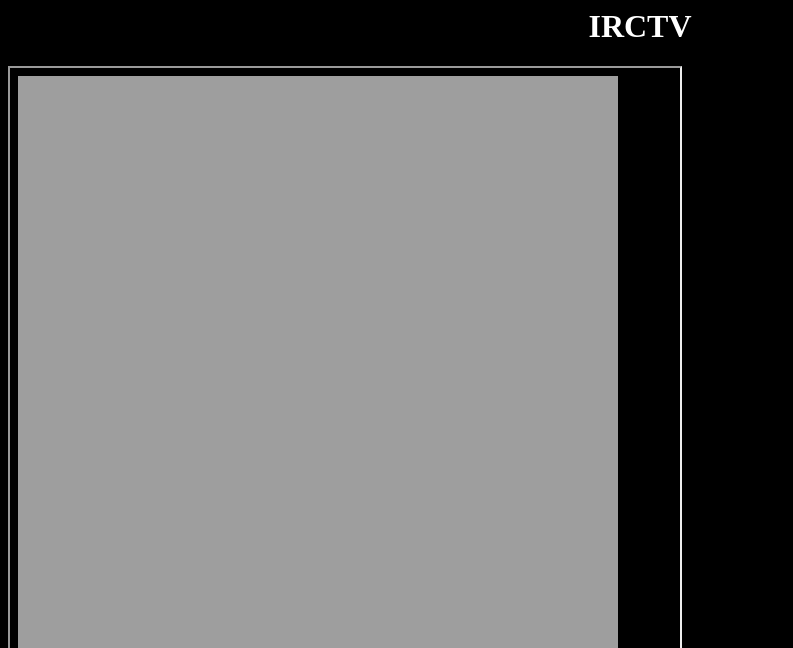
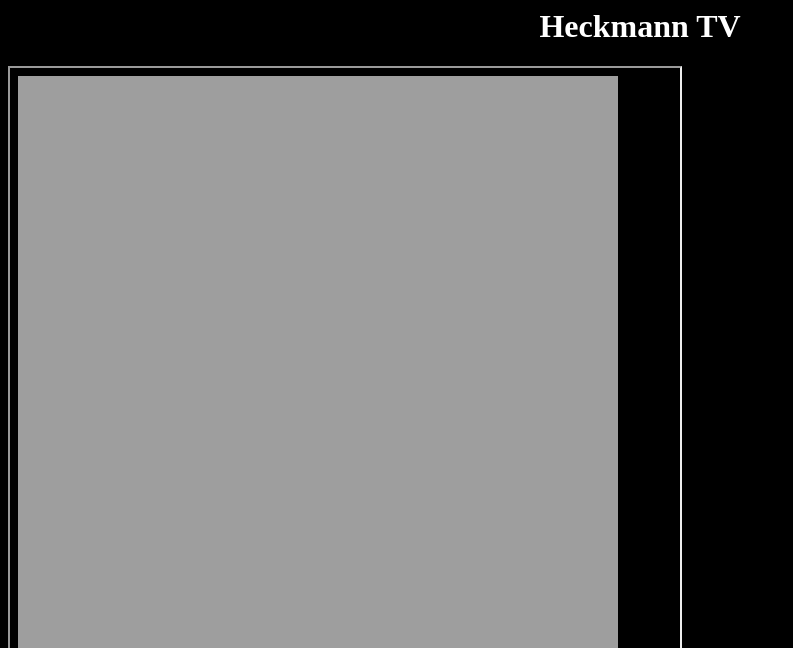
Before and after one commit to defalt0x00/Tirc, a plain HTML site: page Tirc/index.html in a window 1280 px wide. Shown: the top 648 px of the page, without its empty margins (0-793 px from the left). Drawn offline with Linux system fonts and the light colour scheme.

Commit message:
Update index.html

```diff
--- a/Tirc/index.html
+++ b/Tirc/index.html
@@ -29,7 +29,7 @@ p {
 </style>
 </head>
 <body>
-<h1> IRCTV </h1>
+<h1> Heckmann TV </h1>
 
 <iframe src="canais/rede-tv.html" height=600px; width=670px;></iframe>
 <iframe style="width: 600px; height: 600px;" src="http://lightirc.com/start/?host=irc.heckmann.top&port=6667&policyPort=8002&language=pt&realname=%23MrRobot&quitMessage=%23MrRobot%20%40%20Priv8&charset=utf-8&nick=MrRobot_%25&rememberNickname=true&nickPrefix=%3C&nickPostfix=%3E&showNickPrefixes=true&showNickPrefixIcons=true&enableQueries=true&performContinousWhoRequests=true&navigationPosition=bottom&showNavigation=true&fontSize=12&showMenuButton=true&showListButton=true&showNickChangeButton=true&showOptionsButton=true&showChannelCentralButton=true&showJoinChannelButton=true&showPartChannelButton=true&webcam=true&webcamPrivateOnly=true&webcamPublicOnly=true&webcamVideoOnly=true&webcamAudioOnly=true&showChannelHeader=true&channelHeader=%25channel%25%20%5B%25users%25%5D%20%5B%25mode%25%5D%20%25topic%25&showInfoMessages=true&showVerboseUserInformation=true&useUserListIcons=true&showUserListInformationPopup=true&userListInformationPopupItems=nick%2Cident%2Crealname%2Chost&identifyMessage=NickServ%3AThis%20nickname%20is%20registered&identifyCommand=%2Fmsg%20NickServ%20identify%20%25pass%25&showRegisterNicknameButton=true&registerNicknameServiceName=NickServ&registerNicknameCommand=%2Fmsg%20NickServ%20register%20%25password%25%20%25mail%25&showRegisterChannelButton=true&registerChannelServiceName=ChanServ&registerChannelCommand=%2Fmsg%20ChanServ%20register%20%25channel%25%20%25password%25%20%25description%25&autojoin=%23MrRobot"></iframe>
```
